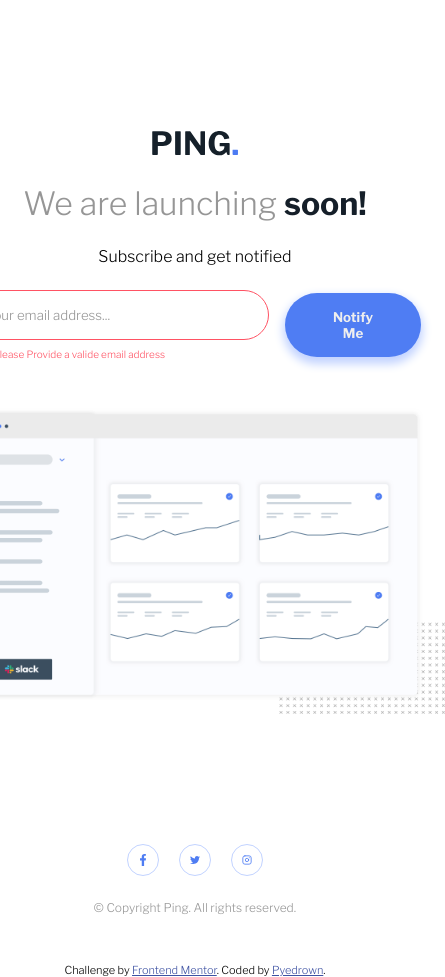
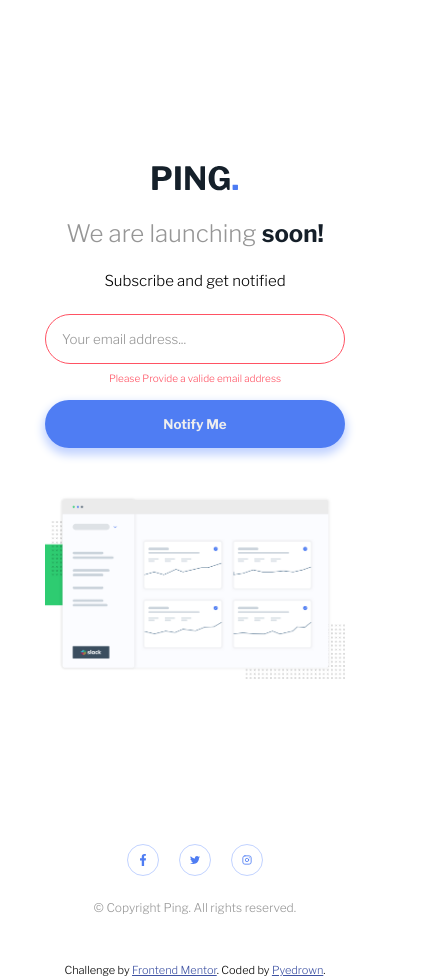
Before and after one commit to pedropfsf/ping-coming-soon-page-vanila, a plain HTML site: page src/index.html in a window 390 px wide. Both pictures are taken after a click on the button "Notify Me". Shown: the whole page, 445 px wide, since content can reach past the window. Drawn offline with nearby package versions, Linux system fonts and the light colour scheme.

Commit message:
style: Tornado o site adaptado a qualquer dispositivo

```diff
--- a/src/script/input.js
+++ b/src/script/input.js
@@ -45,10 +45,12 @@ buttonSend.addEventListener("click", () => {
     const isPassed = validate(valueInputEmail);
 
     if(!isPassed) {
+        textMessageInput.style.display = "block";
         textMessageInput.innerText = "Please Provide a valide email address";
         textMessageInput.style.color = "var(--light-red)";
         inputEmail.style.borderColor = "var(--light-red)";
     } else {
+        textMessageInput.style.display = "none";
         textMessageInput.innerText = "";
         textMessageInput.style.color = "";
         inputEmail.style.borderColor = "";
--- a/src/style/globals.css
+++ b/src/style/globals.css
@@ -8,6 +8,7 @@
 
     /* Neutral */
     --gray: hsl(0, 0%, 59%);
+    --gray-alpha: rgba(150, 150, 150, 0.5);
     --very-dark-blue: hsl(209, 33%, 12%);
 
     /* Others */
--- a/src/style/main.css
+++ b/src/style/main.css
@@ -41,7 +41,7 @@
 #input-email {
     width: 300px;
 
-    border: 1px solid var(--gray);
+    border: 1px solid var(--gray-alpha);
     outline: none;
 
     padding: 16px;
@@ -56,6 +56,8 @@
     margin-left: 24px;
 
     font-size: 10px;
+
+    display: none;
 }
 
 #input-email::placeholder {
@@ -149,14 +151,6 @@
     stroke: #e3eafd;
 }
 
-/* .social-media:hover rect,
-.social-media:hover path
-.social-media:hover line
-{
-
-    background-color: white;
-} */
-
 #copyright {
     font-size: 12px;
 
@@ -164,3 +158,39 @@
 
     color: var(--gray);
 }
+
+@media screen and (max-width: 552px) {
+    #title {
+        font-size: 24px;
+    }
+
+    #description {
+        font-size: 15px;
+    }
+
+    #illustration-dashboard {
+        width: 300px;
+    }
+
+    #form-notify {
+        flex-direction: column;
+    }
+
+    #form-notify > button {
+        width: 100%;
+    }
+
+    #area-input {
+        margin-bottom: 16px;
+    }
+
+    #input-email {
+        margin-right: 0;
+    }
+
+    #error-message-input {
+        margin-left: 0;
+
+        text-align: center;
+    }
+}
```
